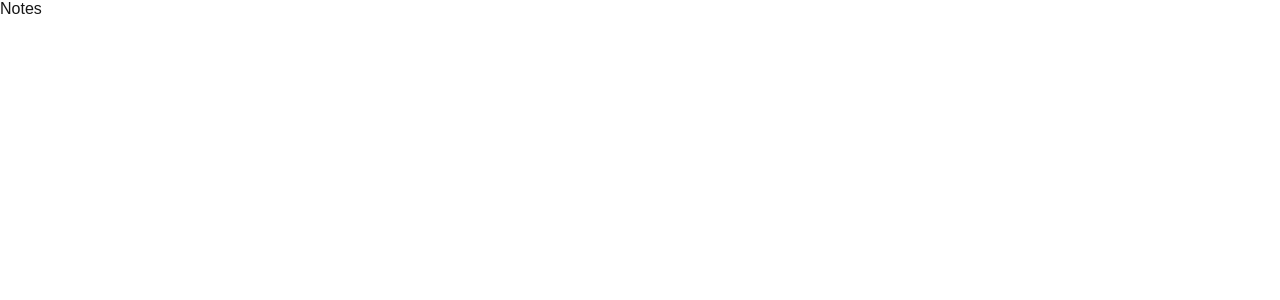
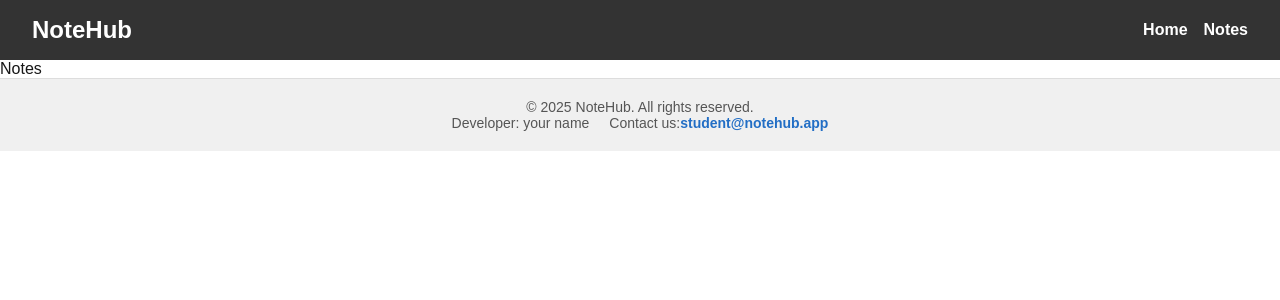
Before and after one commit to Yurii-Masniuk/06-notehub-nextjs, a Next.js app: page /notes in a window 1280 px wide. Shown: the top 300 px of the page. Built offline with nearby package versions, Linux system fonts and the light colour scheme.

Commit message:
done head foot

```diff
--- a/app/layout.tsx
+++ b/app/layout.tsx
@@ -1,6 +1,9 @@
 import type { Metadata } from "next";
 import { Geist, Geist_Mono } from "next/font/google";
 import "./globals.css";
+import Header from "@/components/Header/Header";
+import Footer from "@/components/Footer/Footer"
+
 
 const geistSans = Geist({
   variable: "--font-geist-sans",
@@ -25,7 +28,9 @@ export default function RootLayout({
   return (
     <html lang="en">
       <body className={`${geistSans.variable} ${geistMono.variable}`}>
-        {children}
+        <Header />
+          {children}
+        <Footer />
       </body>
     </html>
   );
--- /dev/null
+++ b/components/Footer/Footer.module.css
@@ -0,0 +1,24 @@
+.footer {
+    padding: 20px;
+    background-color: #f0f0f0;
+    text-align: center;
+    font-size: 14px;
+    color: #555;
+    border-top: 1px solid #ddd;
+}
+
+.wrap {
+    display: flex;
+    justify-content: center;
+    gap: 20px;
+}
+
+.footer a {
+    color: #226ec5;
+    font-weight: 600;
+    text-decoration: none;
+}
+
+.footer a:hover {
+    text-decoration: underline;
+}
--- /dev/null
+++ b/components/Footer/Footer.tsx
@@ -0,0 +1,22 @@
+
+import css from "./Footer.module.css";
+
+const Footer = () => {
+    return (
+        <footer className={css.footer}>
+  <div className={css.content}>
+    <p>© {new Date().getFullYear()} NoteHub. All rights reserved.</p>
+    <div className={css.wrap}>
+      <p>Developer: your name</p>
+      <p>
+        Contact us:
+        <a href="mailto:student@notehub.app">student@notehub.app</a>
+      </p>
+    </div>
+  </div>
+</footer>
+    );
+}
+
+
+export default Footer;
--- /dev/null
+++ b/components/Header/Header.module.css
@@ -0,0 +1,37 @@
+.header {
+    display: flex;
+    justify-content: space-between;
+    align-items: center;
+    padding: 1rem 2rem;
+    background-color: #333;
+    color: white;
+}
+
+.header a {
+    text-decoration: none;
+    color: white;
+    font-size: 1.5rem;
+    font-weight: bold;
+}
+
+.header a:hover {
+    color: #ddd;
+}
+
+.navigation {
+    list-style-type: none;
+    margin: 0;
+    padding: 0;
+    display: flex;
+    gap: 1rem;
+}
+
+.navigation li a {
+    text-decoration: none;
+    color: white;
+    font-size: 1rem;
+}
+
+.navigation li a:hover {
+    color: #ddd;
+}
--- /dev/null
+++ b/components/Header/Header.tsx
@@ -0,0 +1,24 @@
+import Link from "next/link";
+import css from "./Header.module.css";
+
+const Header = () => {
+    return (
+        <header className={css.header}>
+  <Link href="/" aria-label="Home">
+    NoteHub
+  </Link>
+  <nav aria-label="Main Navigation">
+    <ul className={css.navigation}>
+      <li>
+        <Link href="/">Home</Link>
+      </li>
+      <li>
+        <Link href="/notes">Notes</Link>
+      </li>
+    </ul>
+  </nav>
+</header>
+    );
+}
+
+export default Header;
```
Also changed, not shown: app/lib/api.ts (added, +70 -0 lines), types/note.ts (added, +10 -0 lines).
